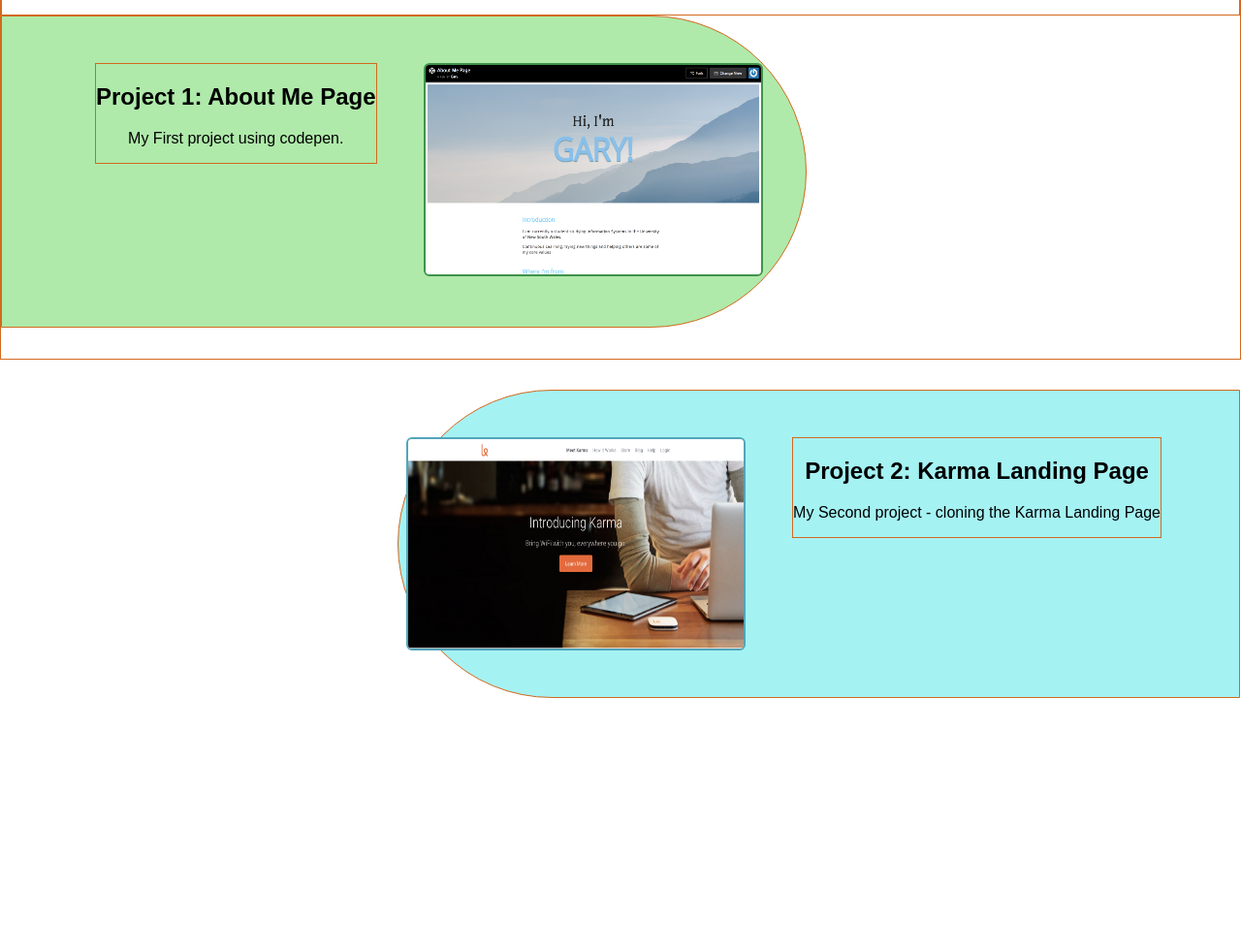
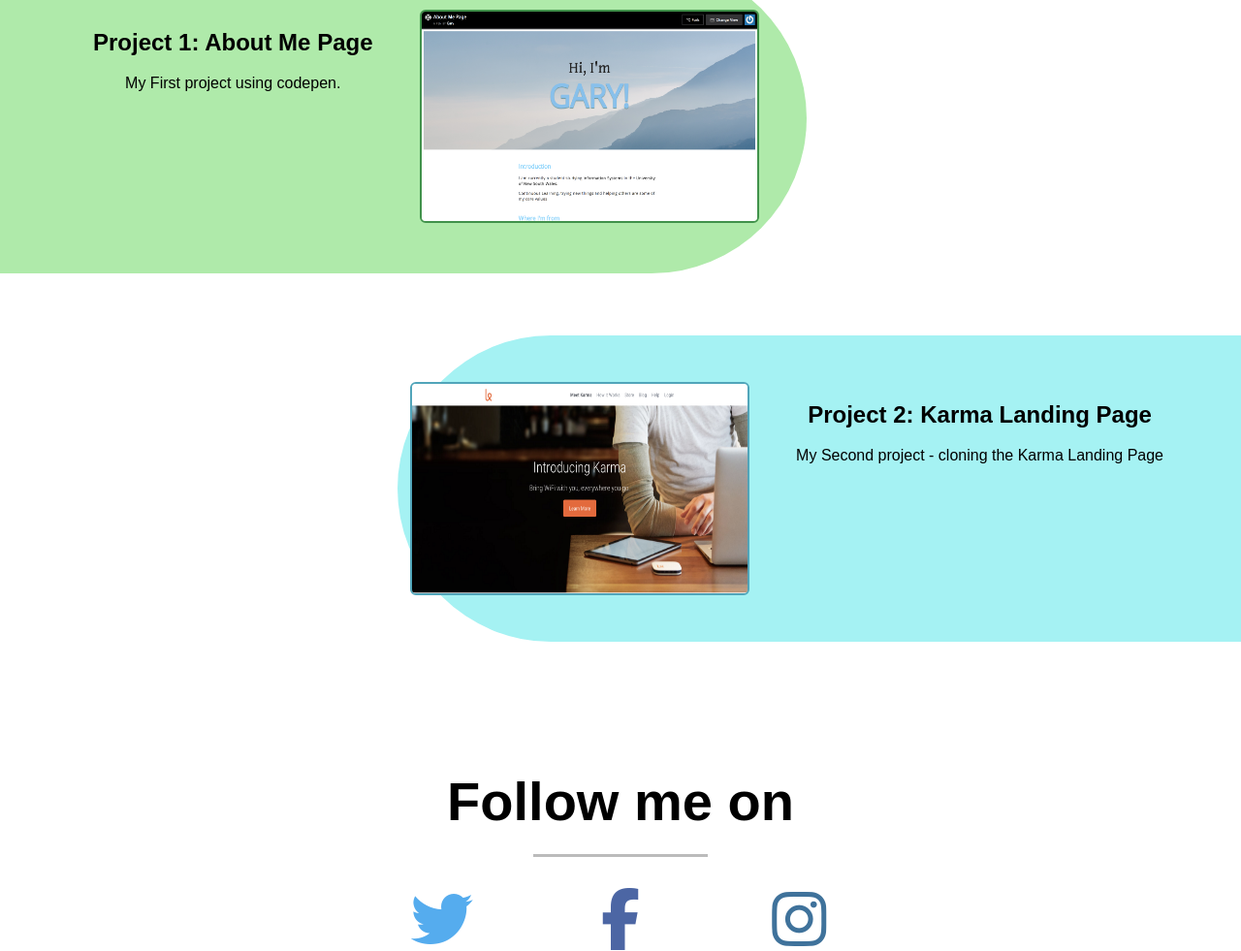
Before and after one commit to gchan1234/Portfolio, a plain HTML site: page Index.html in a window 1280 px wide. Shown: the part 1126-2107 px from the top of the page at 97% size. Before the commit the page ends 1878 px from the top, so only its background shows below. Drawn offline with Linux system fonts and the light colour scheme.

Commit message:
Modification 1

```diff
--- a/CSS/style.css
+++ b/CSS/style.css
@@ -13,9 +13,9 @@
 
 /*
 Setting up*/
-div {
+/*div {
 	border: 1px solid Chocolate;
-}
+}*/
 
 /*
 Navigation*/
@@ -102,6 +102,10 @@
 
 /*projects*/
 
+.projects {
+	height: 100%;
+}
+
 .projects .content .heading {
 	text-align: center;
 }
@@ -154,6 +158,7 @@
 	padding-top: 3em;
 	margin-bottom: 2em;
 	background-color:  #A5F2F3;
+	margin-left: 100%;
 }
 
 .p2 .description {
@@ -171,3 +176,50 @@
 	border: 2.5px solid  #51A5BA;
 	float: right;
 }
+
+/*Footer*/
+
+.social {
+	margin-top: 30em;
+	text-align: center;
+	height: 10em;
+}
+
+
+.social .content > h4 {
+	font-size: 3.5em;
+	margin-bottom: 0.4em;
+	width: 100%;
+}
+
+.social .content .icons{
+	text-align: center;
+	padding: 0;
+	margin: 0 auto;
+	width: 550px;
+	margin-bottom: 5em;
+}
+
+.social .content .icons > li {
+		display: inline-block;
+		text-align: center;
+		width: 32.7%;
+}
+
+
+.social .content .line {
+	margin-top: 0;
+	margin-bottom: 2em;
+}
+
+.twitter {
+	color: #55acee;
+}
+
+.facebook {
+	color: #4c66a4;
+}
+
+.instagram {
+	color: #3f729b;
+}
--- a/Index.html
+++ b/Index.html
@@ -5,6 +5,7 @@
 	<title>Portfolio</title>
 	<link rel="stylesheet" href="CSS/normalize.css">
 	<link rel="stylesheet" href="CSS/style.css">
+	<link href="CSS/font-awesome.min.css" rel="stylesheet">
 </head>
 <body>
 	<nav class="top-navigation">
@@ -52,5 +53,21 @@
 			</div>
 		</div>
 	</section>
+	<footer class="social">
+		<div class="content">
+			<h4>Follow me on</h4>
+			<hr class="line">
+			<ul class="icons">
+				<li class="twitter">
+					<i class="fa fa-twitter  fa-4x"></i>
+				</li>
+				<li class = "facebook">
+					<i class="fa fa-facebook  fa-4x"></i>
+				</li>
+				<li class = "instagram">
+					<i class="fa fa-instagram  fa-4x"></i>
+				</li>
+			</ul>
+		</div>
 </body>
 </html>
```
